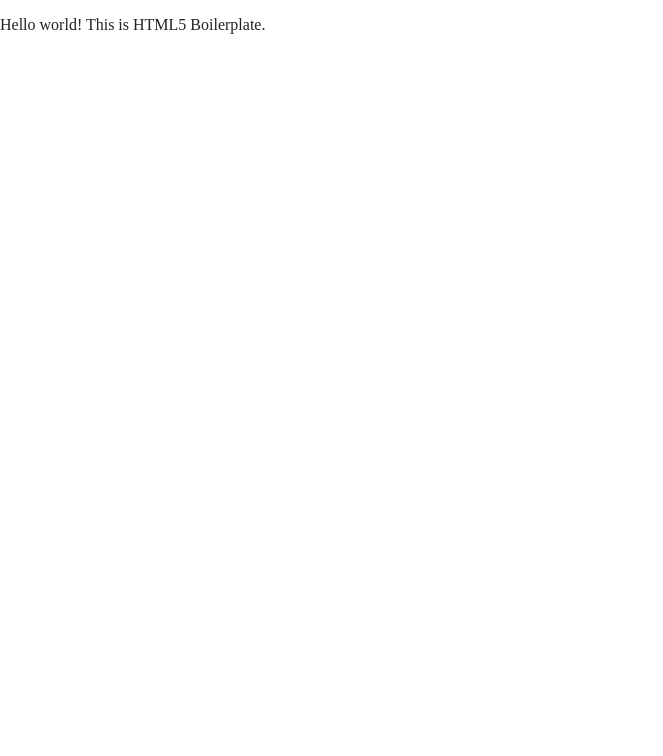
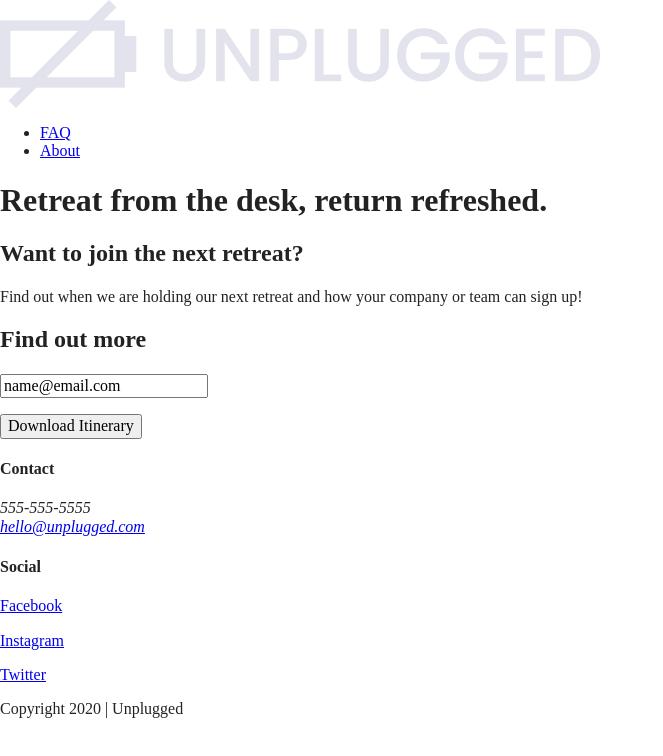
Before and after one commit to achristaldi/206-unplugged, a website built with Parcel: page index.html in a window 1280 px wide. Shown: the whole page, without its empty margins (0-663 px from the left). Built offline with nearby package versions, Linux system fonts and the light colour scheme.

Commit message:
added shell code for header, footer. Started on main content

```diff
--- a/index.html
+++ b/index.html
@@ -3,7 +3,7 @@
 
 <head>
   <meta charset="utf-8">
-  <title></title>
+  <title>Unplugged | Retreat Center for Techies</title>
   <meta name="description" content="">
   <meta name="viewport" content="width=device-width, initial-scale=1">
 
@@ -24,8 +24,76 @@
 
 <body>
 
+  <header>
+    <div class="content-wrapper">
+      <a href="#"><img src="img/unpluggedlogo.png" alt="unplugged logo"></a>
+      <div class="header-divider"></div>
+      <nav>
+        <ul>
+          <li><a href="faq/index.html" target="_blank">FAQ</a></li>
+          <li><a href="about/index.html" target="_blank">About</a></li>
+        </ul>
+      </nav>
+    </div>
+
+  </header>
+
+
+  <main>
+
+      <section class="hero">
+        <!-- background image goes here -->
+        <h1>Retreat from the desk, return refreshed.</h1>
+      </section>
+
+      <aside>
+        <h2>Want to join the next retreat?</h2>
+        <p>Find out when we are holding our next retreat and how your company or team can sign up!</p>
+
+        <h2>Find out more</h2>
+
+          <div>
+          <p><input type="text" name="name" value="name@email.com" </p>
+          <p><input type="button" value="Download Itinerary"></p>
+
+
+
+      </aside>
+
+  </main> <!-- main wrapper -->
+
+  <footer>
+    <div class="content-wrapper">
+      <div class="footer-content">
+        <div class="contact">
+          <h4>Contact</h4>
+          <address>
+            <p>555-555-5555 <br>
+            <a href="mailto:hello@unplugged.com">hello@unplugged.com</a></p>
+          </address>
+        <div class="social">
+          <div class="social-icons">
+            <h4>Social</h4>
+            <p><a href="https://www.facebook.com/yoursite" target="_blank">Facebook</a></p>
+            <!-- other social links here -->
+            <p><a href="https://www.instagram.com/yoursite">Instagram</a></p>
+            <p><a href="https://www.twitter.com/yoursite">Twitter</a></p>
+          </div>
+        </div>
+      </div> <!-- footer content ends -->
+    </div> <!-- footer content-wrapper ends -->
+
+    <div class="copyright">
+      <p>Copyright 2020 | Unplugged</p>
+    </div>
+  </footer>
+
+
+
+
+
   <!-- Add your site or application content here -->
-  <p>Hello world! This is HTML5 Boilerplate.</p>
+
   <script src="js/vendor/modernizr-3.11.2.min.js"></script>
   <script src="js/plugins.js"></script>
   <script src="js/main.js"></script>
```
Also changed, not shown: img/rawpixel-800820-unsplash1.jpg (added), img/unpluggedlogo.png (added), 2 other files.
